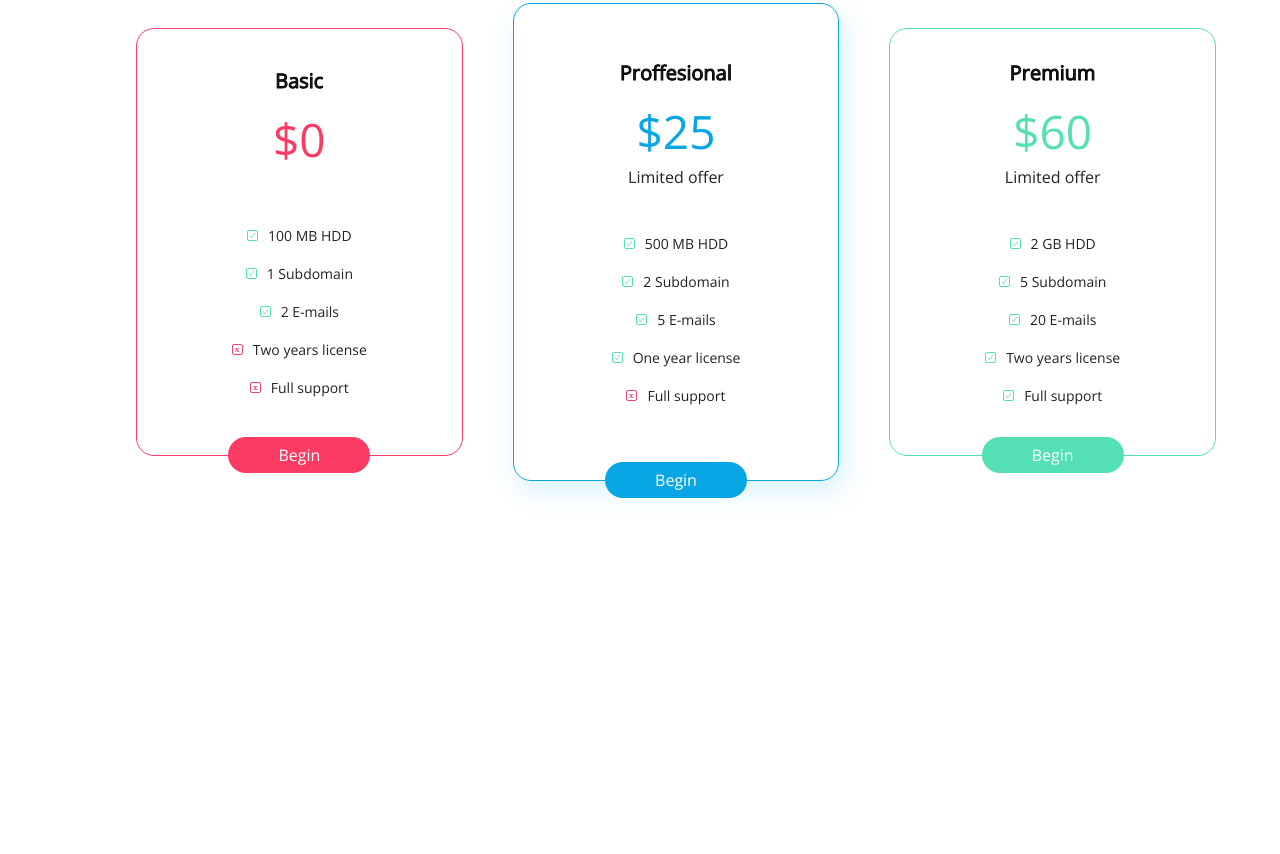
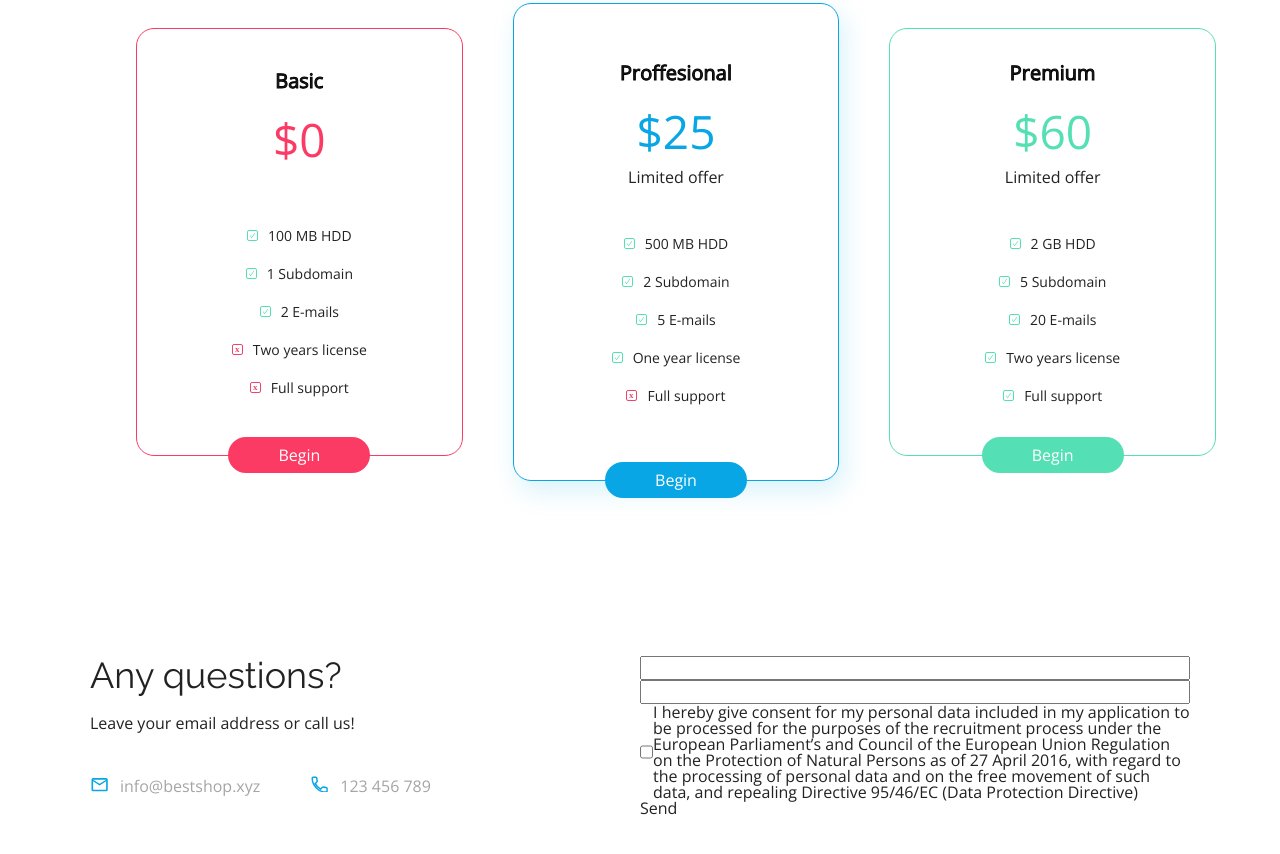
Before and after one commit to Barunnnn/Workshop_I, a plain HTML site: page index.html in a window 1280 px wide. Shown: the part 3095-3949 px from the top of the page. Before the commit the page ends 3651 px from the top, so only its background shows below. Drawn offline with nearby package versions, Linux system fonts and the light colour scheme.

Commit message:
questions almost done

```diff
--- a/CSS/style.css
+++ b/CSS/style.css
@@ -446,3 +446,63 @@ a {
   bottom: 0;
   transform: translateY(50%);
 }
+
+/*--QUESTIONS--*/
+
+.questions {
+  margin: 200px auto;
+  max-width: 1100px;
+  display: flex;
+  justify-content: center;
+  align-items: center;
+}
+
+.questions-text {
+  flex: 1;
+  max-width: 700px;
+  text-align: left;
+}
+.questions-text h2 {
+  text-align: left;
+}
+
+.questions-text p{
+  font-size: 16px;
+  padding: 22px 0;
+}
+
+.contact {
+  display: flex;
+  gap: 50px;
+  color: var(--color-grey)
+}
+
+#e-mail-bestshop::before {
+  content: "";
+  background-image: url(../assets/Mail\ Icon.svg);
+  display: inline-block;
+  height: 17px;
+  width: 20px;
+  background-size: cover;
+  margin-right: 10px;
+}
+
+#phone-bestshop::before {
+  content: "";
+  background-image: url(../assets/Phone\ Icon.svg);
+  display: inline-block;
+  height: 17px;
+  width: 20px;
+  background-size: cover;
+  margin-right: 10px;
+}
+
+.questions-form {
+  flex: 1;
+  display:flex;
+  flex-direction: column;
+}
+
+.GDPR {
+  display:flex;
+}
--- a/index.html
+++ b/index.html
@@ -176,3 +176,31 @@
     </div>
   </div>
 </div>
+
+<!--QUESTIONS-->
+
+<div class="questions contaiiner">
+  <div class="questions-text">
+    <h2>Any questions?</h2>
+    <p>Leave your email address or call us!</p>
+    <div class="contact">
+    <p id="e-mail-bestshop">info@bestshop.xyz</p>
+    <p id="phone-bestshop">123 456 789</p>
+    </div>
+  </div>
+  <div class="questions-form">
+    <input type="text" name="name" />
+    <input type="email" name="e-mail" />
+    <div class="GDPR"><input type="checkbox" name="GDPR" />
+    <p>
+      I hereby give consent for my personal data included in my application to
+      be processed for the purposes of the recruitment process under the
+      European Parliament’s and Council of the European Union Regulation on the
+      Protection of Natural Persons as of 27 April 2016, with regard to the
+      processing of personal data and on the free movement of such data, and
+      repealing Directive 95/46/EC (Data Protection Directive)
+    </p>
+    </div>
+    <div button send-button>Send</div>
+  </div>
+</div>
```
